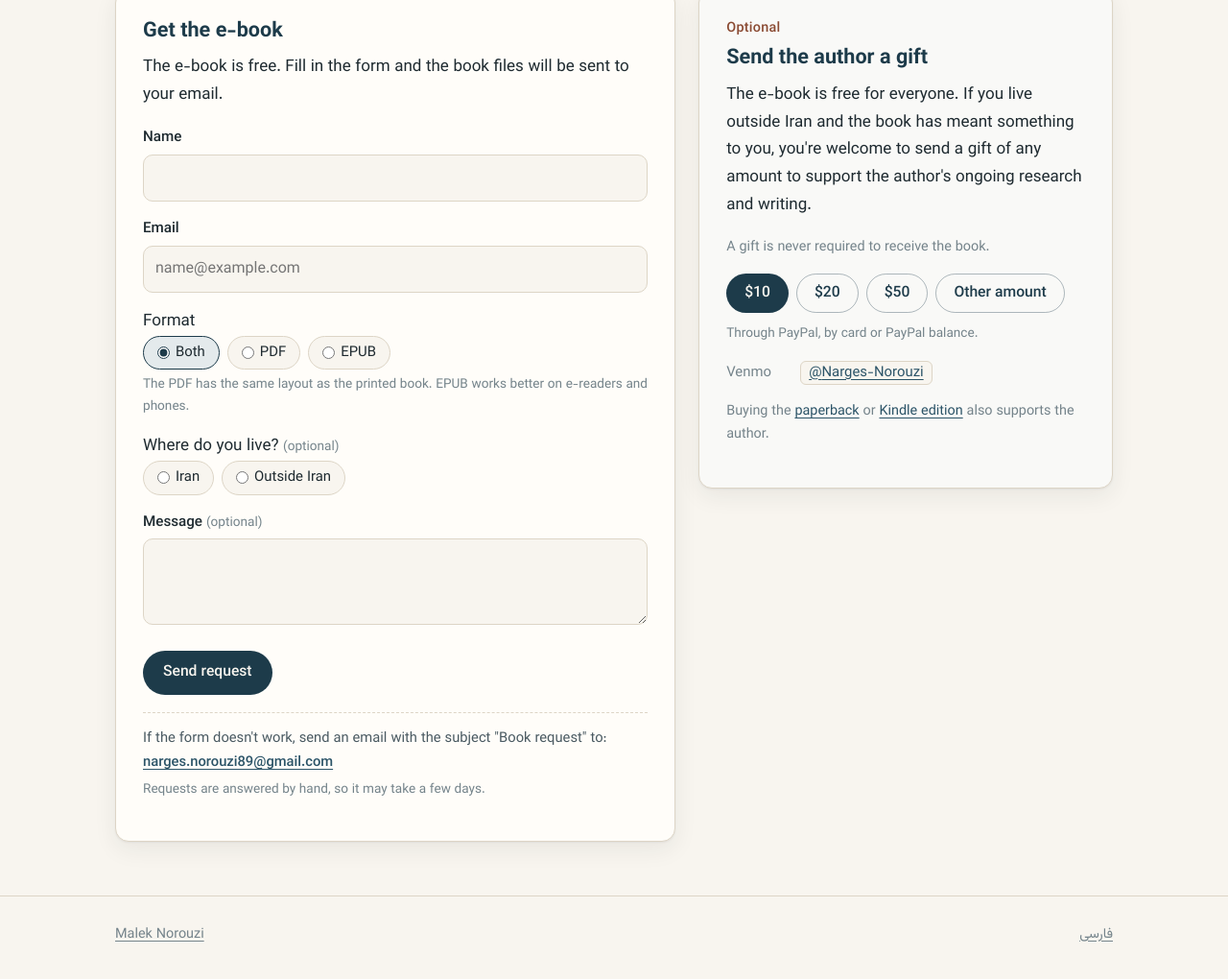
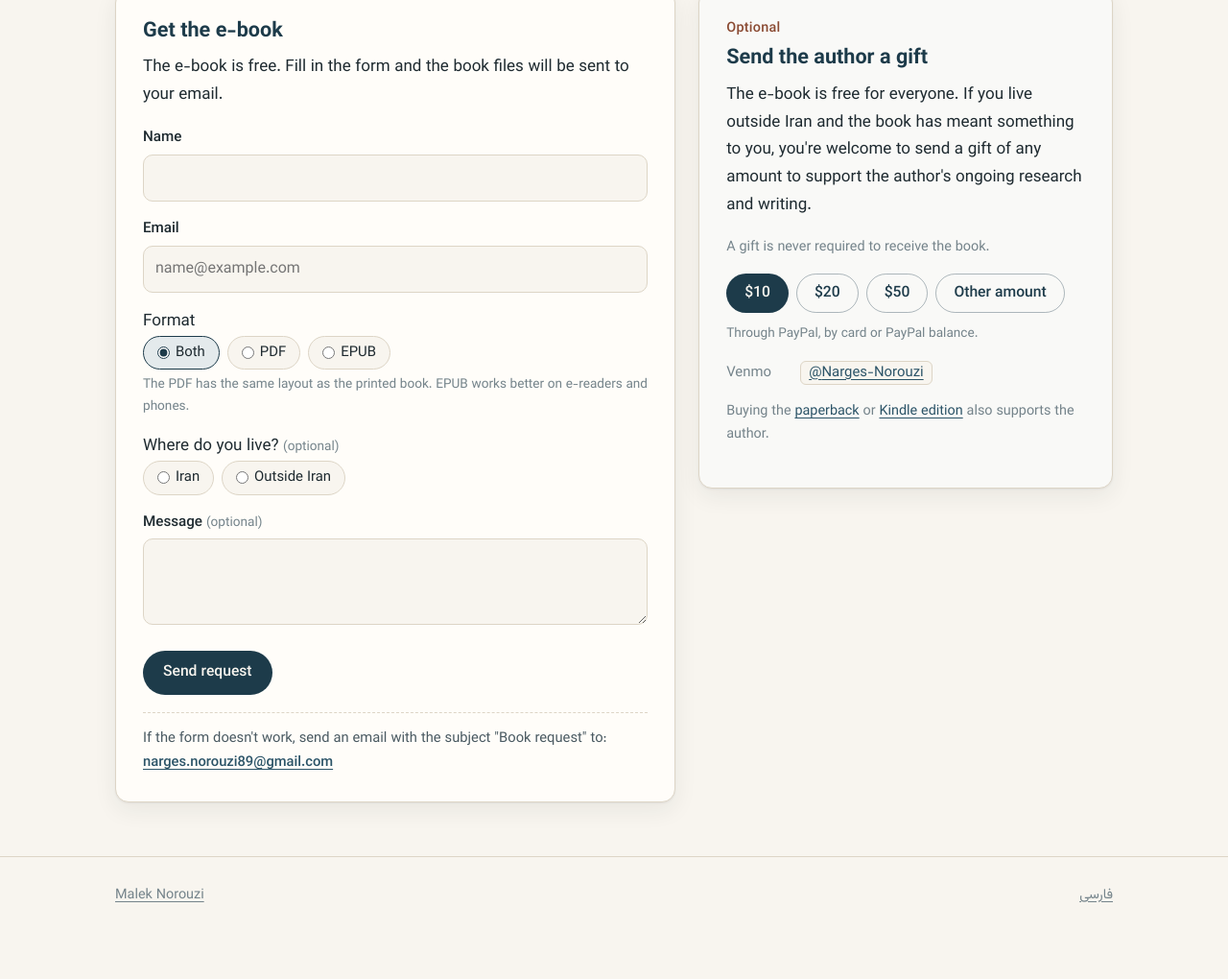
Before and after one commit to nargesnorouzi/maleknorouzi.com, a plain HTML site: page en/eshghnameh/index.html in a window 1280 px wide. Shown: the part 2059-3079 px from the top of the page at 96% size. After the commit the page ends 3044 px from the top, so only its background shows below. Drawn offline with Linux system fonts and the light colour scheme.

Commit message:
Add files via upload

```diff
--- a/en/eshghnameh/index.html
+++ b/en/eshghnameh/index.html
@@ -153,7 +153,6 @@
           <a data-email-link data-show-address
              data-subject="Book request: A Love Story in Savadkouh"
              data-body="Hello,\nPlease send me the e-book of A Love Story in Savadkouh.\n\nName:\nFormat (PDF, EPUB or both):\n" href="#"></a>
-          <p class="hint">Requests are answered by hand, so it may take a few days.</p>
         </div>
       </div>
 
```
